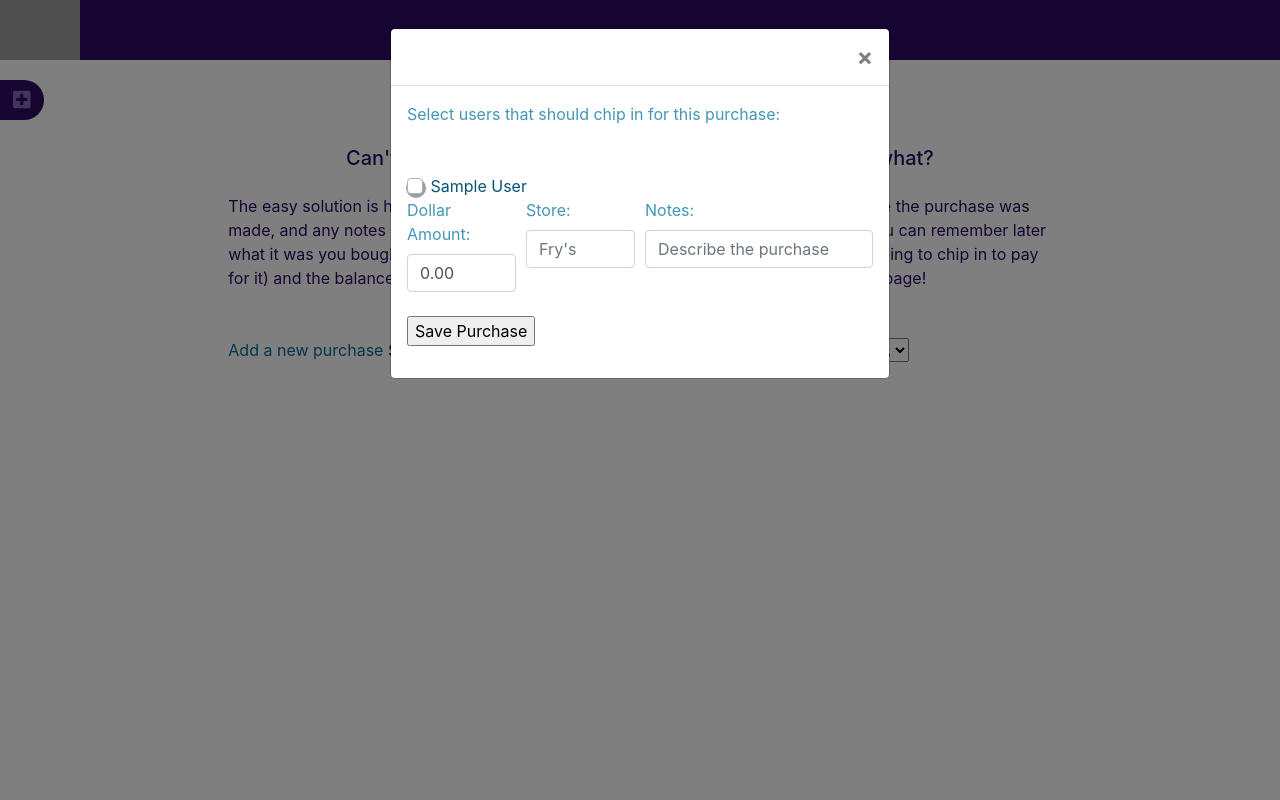
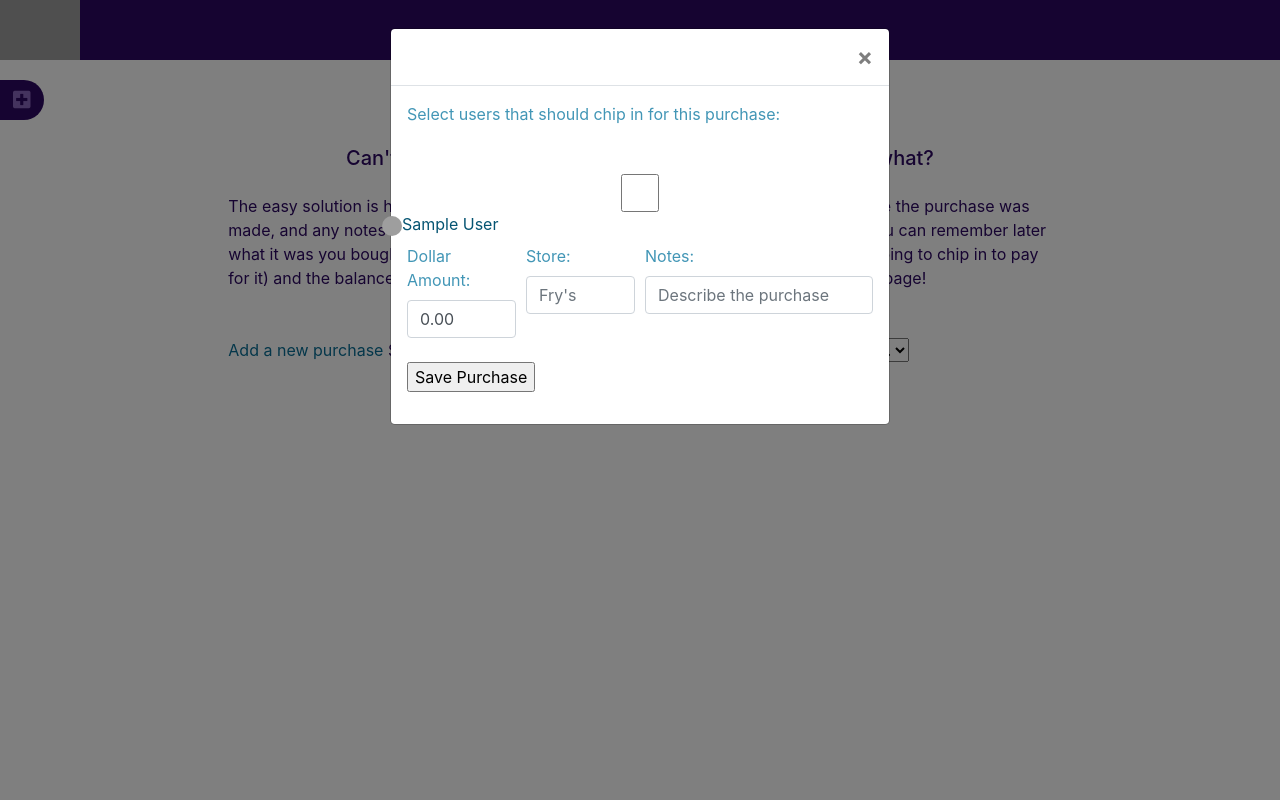
Before and after one commit to jdunbrack/a-sorted-home, a Django app: template apps/balances/templates/balances/index.html in a window 1280 px wide, after a click on "Add a new purchase". Run offline with Django 3.2, Linux system fonts and the light colour scheme; the template is opened without the code that fills it: most values are stand-ins (such as "Sample title", 1, 10 or a date in 2020); some libraries are stand-ins or nearby versions; grey boxes are pictures that could not be loaded.

Commit message:
minor updates

```diff
--- a/apps/balances/templates/balances/index.html
+++ b/apps/balances/templates/balances/index.html
@@ -49,11 +49,9 @@
                                 {% csrf_token %}
                                 <p class="d-block mb-5 text-muted">Select users that should chip in for this purchase:</p>
                                 {% for member in home_members %}
-                                    <div class="custom-control custom-checkbox">
-                                        <input type="checkbox" class="custom-control-input" id="customCheck1" name="splits" value="{{member.id}}" {% if home_members|length == 1 %}selected{% endif %}>
-                                        <img class="small-profile-pic" src="{{member.profile_pic}}">
-                                        <label class="custom-control-label" for="customCheck1">{{member.first_name}} {{member.last_name}}</label>
-                                    </div>
+
+                                    <input type="checkbox" class="form-control" id="customCheck1" name="splits" value="{{member.id}}" {% if home_members|length == 1 %}selected{% endif %}>
+                                    <label for="customCheck1"><img class="small-profile-pic" src="{{member.profile_pic}}">{{member.first_name}} {{member.last_name}}</label>
                                 {% endfor %}
                                 <div class="form-row">
                                     <div class="col mb-4">
```
